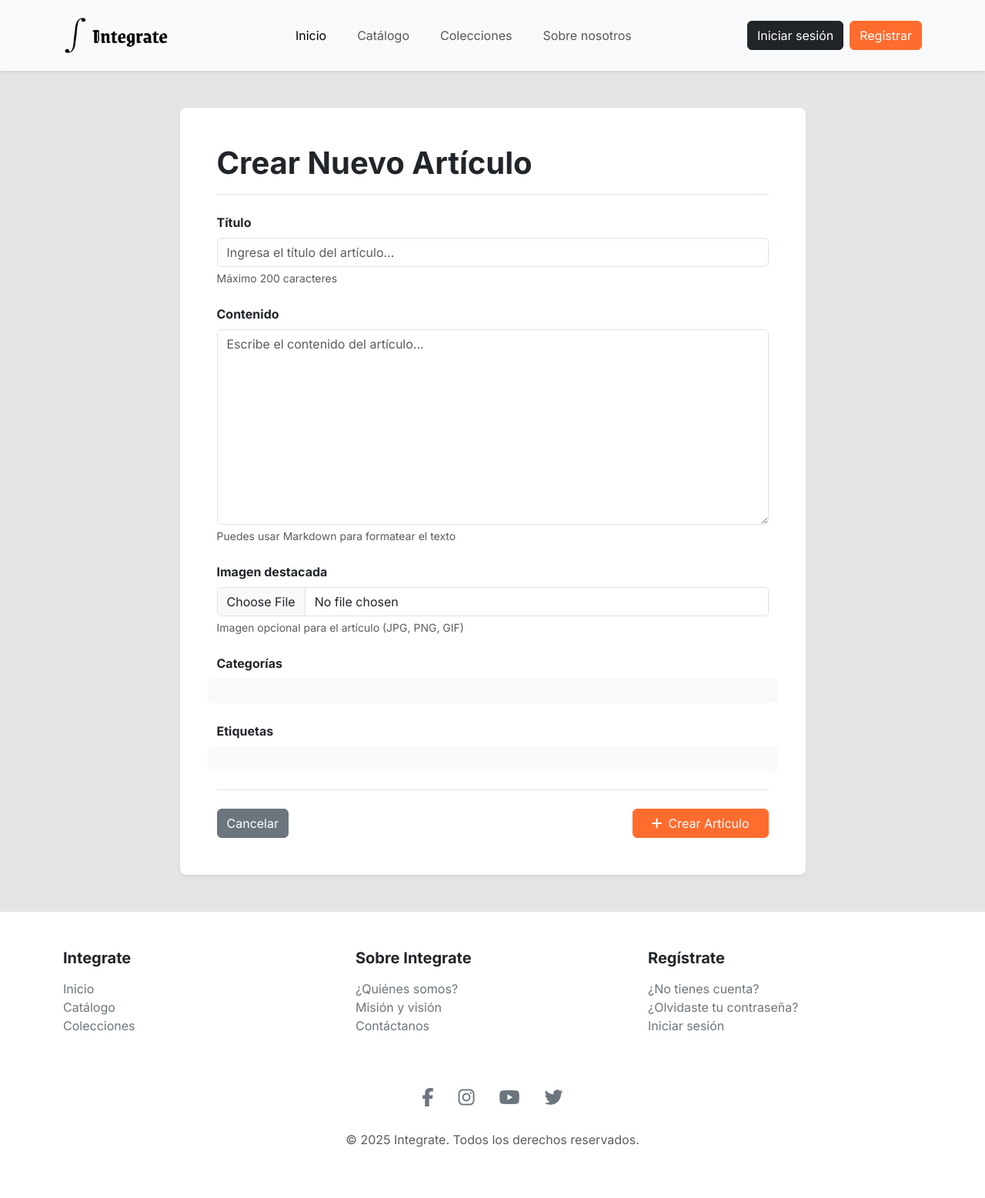
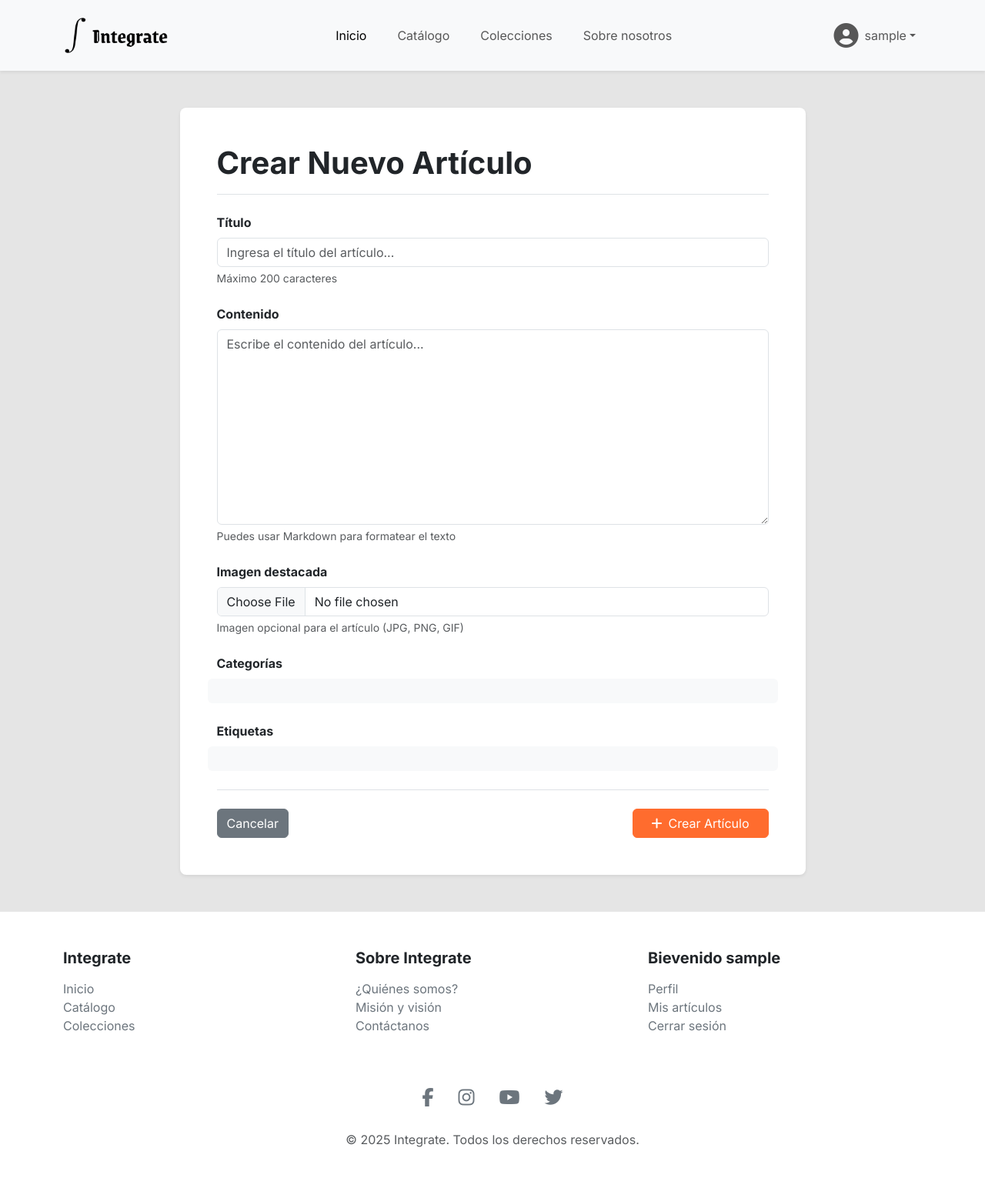
Before and after one commit to Glutix/blog-musical, a Django app: page /crear/ in a window 1280 px wide. Shown: the whole page at 77% size. Run offline with Django 5.2, Linux system fonts and the light colour scheme; the visitor is signed in with stand-in values (Sample User, id 1); data that the repository does not hold is empty.

Commit message:
Integracion de la app user_auth con blog

```diff
--- a/blog/templates/blog/base.html
+++ b/blog/templates/blog/base.html
@@ -2,29 +2,33 @@
 <!DOCTYPE html>
 <html lang="es">
   <head>
-    <meta charset="UTF-8">
-    <meta name="viewport" content="width=device-width, initial-scale=1.0">
-    <title>{% block title %}Blog Musical{% endblock %}</title>
-    <!-- Bootstrap CSS -->
-    <link href="https://cdn.jsdelivr.net/npm/bootstrap@5.3.3/dist/css/bootstrap.min.css" rel="stylesheet">
-    <!-- Font Awesome -->
-    <link rel="stylesheet" href="https://cdnjs.cloudflare.com/ajax/libs/font-awesome/6.5.1/css/all.min.css">
+    <meta charset="UTF-8" />
+    <meta name="viewport" content="width=device-width, initial-scale=1.0" />
+    <title>
+      {% block title %}
+        Blog Musical
+      {% endblock %}
+    </title>
 
-    <!-- Bloque para estilos adicionales de cada página -->
-    {% block head_extra %}{% endblock %}
+    <link href="https://cdn.jsdelivr.net/npm/bootstrap@5.3.3/dist/css/bootstrap.min.css" rel="stylesheet" />
+    <link rel="stylesheet" href="https://cdnjs.cloudflare.com/ajax/libs/font-awesome/6.5.1/css/all.min.css" />
+
+    {% block head_extra %}
+
+    {% endblock %}
     <style>
       /* Paleta de colores */
       :root {
         --color-texto: #000000;
-            --color-naranja: #FF6C2E;
-            --color-naranja-oscuro: #D25C2A;
-            --color-fondo-gris: #E5E5E5;
-            --color-fondo-claro: #FFFFFF;
+        --color-naranja: #ff6c2e;
+        --color-naranja-oscuro: #d25c2a;
+        --color-fondo-gris: #e5e5e5;
+        --color-fondo-claro: #ffffff;
       }
 
       body {
         background-color: var(--color-fondo-gris);
-            font-family: 'Inter', sans-serif; /* Se recomienda agregar la fuente para consistencia */
+        font-family: 'Inter', sans-serif;
       }
 
       /* Estilos personalizados para el navbar */
@@ -33,57 +37,99 @@
         border-color: var(--color-naranja);
         color: var(--color-fondo-claro);
       }
+
       .btn-orange:hover {
         background-color: var(--color-naranja-oscuro);
         border-color: var(--color-naranja-oscuro);
       }
+
       .navbar-brand img {
         height: 50px;
       }
 
       /* Estilos generales (puedes mantener los tuyos) */
-        .hero-section { max-width: 1500px; margin: 0 auto;  margin-top: -4rem; margin-bottom: -1rem; }
-        .carousel-image-container { height: 580px; overflow: hidden; }
-        .carousel-image-container img { width: 100%; height: 100%; object-fit: cover; }
-        .hero-section .hero-caption { top: 50%; transform: translateY(-75%); left: 50%;  }
-        .hero-section .hero-caption h5 { font-size: 2.5rem; text-shadow: 2px 2px 4px rgba(0, 0, 0, 10); }
-        .hero-section .hero-caption p { font-size: 1.2rem; }
-        .text-truncate-3-lines { display: -webkit-box; -webkit-line-clamp: 3; -webkit-box-orient: vertical; overflow: hidden; text-overflow: ellipsis; }
-        .card-img-top-container { height: 200px; overflow: hidden; position: relative; }
-        .card-img-top-container img { width: 100%; height: 100%; object-fit: cover; }
+      .hero-section {
+        max-width: 1500px;
+        margin: 0 auto;
+        margin-top: -4rem;
+        margin-bottom: -1rem;
+      }
+
+      .carousel-image-container {
+        height: 580px;
+        overflow: hidden;
+      }
+
+      .carousel-image-container img {
+        width: 100%;
+        height: 100%;
+        object-fit: cover;
+      }
+
+      .hero-section .hero-caption {
+        top: 50%;
+        transform: translateY(-75%);
+        left: 50%;
+      }
+
+      .hero-section .hero-caption h5 {
+        font-size: 2.5rem;
+        text-shadow: 2px 2px 4px rgba(0, 0, 0, 10);
+      }
+
+      .hero-section .hero-caption p {
+        font-size: 1.2rem;
+      }
+
+      .text-truncate-3-lines {
+        display: -webkit-box;
+        -webkit-line-clamp: 3;
+        line-clamp: 3;
+        -webkit-box-orient: vertical;
+        overflow: hidden;
+        text-overflow: ellipsis;
+      }
+
+      .card-img-top-container {
+        height: 200px;
+        overflow: hidden;
+        position: relative;
+      }
+
+      .card-img-top-container img {
+        width: 100%;
+        height: 100%;
+        object-fit: cover;
+      }
 
       /* Estilos del footer combinados y mejorados */
       .footer-link {
-            color: #6c757d; /* color de texto muted de Bootstrap */
+        color: #6c757d;
         text-decoration: none;
       }
+
       .footer-link:hover {
         color: var(--color-naranja) !important;
       }
+
       .social-icons a {
         color: #6c757d;
       }
+
       .social-icons a:hover {
         color: var(--color-naranja);
       }
+    </style>
+    <link rel="preconnect" href="https://fonts.googleapis.com" />
+    <link rel="preconnect" href="https://fonts.gstatic.com" crossorigin />
+    <link href="https://fonts.googleapis.com/css2?family=Inter:wght@400;500;700&display=swap" rel="stylesheet" />
+  </head>
 
-    </style>
-    <!-- Google Fonts (Recomendado para consistencia) -->
-    <link rel="preconnect" href="https://fonts.googleapis.com">
-    <link rel="preconnect" href="https://fonts.gstatic.com" crossorigin>
-    <link href="https://fonts.googleapis.com/css2?family=Inter:wght@400;500;700&display=swap" rel="stylesheet">
-</head>
   <body class="d-flex flex-column min-vh-100">
-
-    <!-- Navbar -->
     <nav class="navbar navbar-expand-lg navbar-light bg-light py-3 shadow-sm">
       <div class="container">
-            <a class="navbar-brand" href="/">
-                <img src="{% static 'img/logo.png' %}" alt="Integrate Logo">
-            </a>
-            <button class="navbar-toggler" type="button" data-bs-toggle="collapse" data-bs-target="#navbarNav" aria-controls="navbarNav" aria-expanded="false" aria-label="Toggle navigation">
-                <span class="navbar-toggler-icon"></span>
-            </button>
+        <a class="navbar-brand" href="/"><img src="{% static 'img/logo.png' %}" alt="Integrate Logo" /></a>
+        <button class="navbar-toggler" type="button" data-bs-toggle="collapse" data-bs-target="#navbarNav" aria-controls="navbarNav" aria-expanded="false" aria-label="Toggle navigation"><span class="navbar-toggler-icon"></span></button>
         <div class="collapse navbar-collapse justify-content-between" id="navbarNav">
           <ul class="navbar-nav mx-auto gap-4">
             <li class="nav-item">
@@ -99,50 +145,121 @@
               <a class="nav-link" href="#">Sobre nosotros</a>
             </li>
           </ul>
-                <div class="d-flex">
-                    <a href="{% url 'blog:simulate_login_default' %}" class="btn btn-dark me-2">Iniciar sesión </a>
-                    <a href="user/register/" class="btn btn-orange">Registrar</a>
-                </div>
+
+          <!-- Navbar user dropdown -->
+          <ul class="navbar-nav d-flex align-items-center">
+            {% if user.is_authenticated %}
+              <li class="nav-item dropdown">
+                <a class="nav-link dropdown-toggle d-flex align-items-center" href="#" id="navbarDropdownMenuLink" role="button" data-bs-toggle="dropdown" aria-expanded="false">
+                  <i class="fas fa-user-circle fa-2x me-2"></i>
+                  <span class="d-none d-lg-block">{{ user.username }}</span>
+                </a>
+                <ul class="dropdown-menu dropdown-menu-end" aria-labelledby="navbarDropdownMenuLink">
+                  <li>
+                    <a class="dropdown-item" href="{% url 'blog:mis_articulos' %}">Mis artículos</a>
+                  </li>
+                  <li>
+                    <a class="dropdown-item" href="#">Perfil</a>
+                  </li>
+                  <li>
+                    <hr class="dropdown-divider" />
+                  </li>
+                  <li>
+                    <a class="dropdown-item" href="{% url 'logout' %}">Cerrar sesión</a>
+                  </li>
+                </ul>
+              </li>
+            {% else %}
+              <li class="nav-item d-flex align-items-center">
+                <a href="{% url 'login' %}" class="btn btn-dark me-2">Iniciar sesión</a>
+                <a href="{% url 'register' %}" class="btn btn-orange">Registrar</a>
+              </li>
+            {% endif %}
+          </ul>
         </div>
       </div>
     </nav>
 
-    <!-- Contenido principal de la página -->
+    <!-- Contenido principal -->
     <main class="flex-shrink-0">
       <div class="container">
-            {% block content %}{% endblock %}
+        {% block content %}
+
+        {% endblock %}
       </div>
     </main>
 
-    <!-- Footer del Prototipo (Integrado) -->
+    <!-- Footer -->
     <footer class="mt-auto py-5" style="background-color: var(--color-fondo-claro);">
       <div class="container text-center text-muted">
         <div class="row text-start">
           <div class="col-md-4 mb-4">
             <h5 class="fw-bold text-dark mb-3">Integrate</h5>
             <ul class="list-unstyled">
-                        <li><a href="#" class="footer-link">Inicio</a></li>
-                        <li><a href="#" class="footer-link">Catálogo</a></li>
-                        <li><a href="#" class="footer-link">Colecciones</a></li>
+              <li>
+                <a href="#" class="footer-link">Inicio</a>
+              </li>
+              <li>
+                <a href="#" class="footer-link">Catálogo</a>
+              </li>
+              <li>
+                <a href="#" class="footer-link">Colecciones</a>
+              </li>
             </ul>
           </div>
           <div class="col-md-4 mb-4">
             <h5 class="fw-bold text-dark mb-3">Sobre Integrate</h5>
             <ul class="list-unstyled">
-                        <li><a href="#" class="footer-link">¿Quiénes somos?</a></li>
-                        <li><a href="#" class="footer-link">Misión y visión</a></li>
-                        <li><a href="#" class="footer-link">Contáctanos</a></li>
+              <li>
+                <a href="#" class="footer-link">¿Quiénes somos?</a>
+              </li>
+              <li>
+                <a href="#" class="footer-link">Misión y visión</a>
+              </li>
+              <li>
+                <a href="#" class="footer-link">Contáctanos</a>
+              </li>
             </ul>
           </div>
+
+
+          <!-- Vista custom -->
+          {% if user.is_authenticated %}
+          <div class="col-md-4 mb-4">
+            <h5 class="fw-bold text-dark mb-3">Bievenido <span>{{user.username}}<span/></h5>
+            <ul class="list-unstyled">
+              <li>
+                <a class="footer-link" href="#">Perfil</a>
+              </li>
+              <li>
+                <a class="footer-link" href="{% url 'blog:mis_articulos' %}">Mis artículos</a>
+              </li>
+              <li>
+                <a class="footer-link" href="{% url 'logout' %}">Cerrar sesión</a>
+              </li>
+            </ul>
+          </div>
+          {% else %}
           <div class="col-md-4 mb-4">
             <h5 class="fw-bold text-dark mb-3">Regístrate</h5>
             <ul class="list-unstyled">
-                        <li><a href="#" class="footer-link">¿No tienes cuenta?</a></li>
-                        <li><a href="#" class="footer-link">¿Olvidaste tu contraseña?</a></li>
-                        <li><a href="#" class="footer-link">Iniciar sesión</a></li>
+              <li>
+                <a href="{% url 'register' %}" class="footer-link">¿No tienes cuenta?</a>
+              </li>
+              <li>
+                <a href="#" class="footer-link">¿Olvidaste tu contraseña?</a>
+              </li>
+              <li>
+                <a href="{% url 'login' %}" class="footer-link">Iniciar sesión</a>
+              </li>
             </ul>
           </div>
+          {% endif %}
+
         </div>
+
+
+        <!-- Redes -->
         <div class="d-flex justify-content-center fs-4 my-4 social-icons">
           <a href="#" class="mx-3"><i class="fab fa-facebook-f"></i></a>
           <a href="#" class="mx-3"><i class="fab fa-instagram"></i></a>
@@ -153,7 +270,6 @@
       </div>
     </footer>
 
-    <!-- Scripts de Bootstrap -->
     <script src="https://cdn.jsdelivr.net/npm/bootstrap@5.3.3/dist/js/bootstrap.bundle.min.js"></script>
   </body>
 </html>
--- a/blog/urls.py
+++ b/blog/urls.py
@@ -1,23 +1,17 @@
-#blog/urls.py
+# blog/urls.py
 from django.urls import path
 from . import views
 
-app_name = 'blog'
+app_name = "blog"
 
 urlpatterns = [
     # URLs públicas
-    path('', views.article_list, name='article_list'),
-    path('articulo/<slug:slug>/', views.article_detail, name='article_detail'),
-
+    path("", views.article_list, name="article_list"),
+    path("articulo/<slug:slug>/", views.article_detail, name="article_detail"),
     # URLs protegidas para CRUD de artículos
-    path('crear/', views.article_create, name='article_create'),
-    path('editar/<slug:slug>/', views.article_edit, name='article_edit'),
-    path('eliminar/<slug:slug>/', views.article_delete, name='article_delete'),
-
+    path("crear/", views.article_create, name="article_create"),
+    path("editar/<slug:slug>/", views.article_edit, name="article_edit"),
+    path("eliminar/<slug:slug>/", views.article_delete, name="article_delete"),
     # URL para ver mis artículos
-    path('mis-articulos/', views.my_articles, name='my_articles'),
-
-    #! URL temporal para simulación de login (SOLO PARA DESARROLLO)
-    path('simular-login/<int:user_id>/', views.simulate_login, name='simulate_login'),
-    path('simular-login/', views.simulate_login, name='simulate_login_default'),
+    path("mis_articulos/", views.my_articles, name="mis_articulos"),
 ]
--- a/blog/views.py
+++ b/blog/views.py
@@ -1,4 +1,4 @@
-#blog/views.py
+# blog/views.py
 from django.shortcuts import render, get_object_or_404, redirect
 from django.contrib.auth.decorators import login_required
 from django.contrib.auth.models import User
@@ -8,6 +8,7 @@ from django.utils.text import slugify
 from .models import Article, Category, Tag
 from .forms import ArticleForm
 
+
 # Create your views here.
 # Vista para listar todos los artículos (pública)
 def article_list(request):
@@ -15,9 +16,9 @@ def article_list(request):
     Vista pública para mostrar todos los artículos ordenados por fecha de creación descendente.
     """
     # Obtener todos los artículos y ordenarlos por el campo 'created_at' de forma descendente
-    articles = Article.objects.all().order_by('-created_at')
+    articles = Article.objects.all().order_by("-created_at")
 
-    return render(request, 'blog/article_list.html', {'articles': articles})
+    return render(request, "blog/article_list.html", {"articles": articles})
 
 
 # Vista para mostrar un artículo específico (pública)
@@ -31,30 +32,27 @@ def article_detail(request, slug):
     # Registrar vista por IP única
     if request.user.is_authenticated:
         from .models import ArticleView
+
         ip_address = get_client_ip(request)
 
         # Verificar si ya existe una vista de este usuario/IP para este artículo
         existing_view = ArticleView.objects.filter(
-            user=request.user,
-            article=article,
-            ip_adress=ip_address
+            user=request.user, article=article, ip_adress=ip_address
         ).first()
 
         if not existing_view:
             ArticleView.objects.create(
-                user=request.user,
-                article=article,
-                ip_adress=ip_address
+                user=request.user, article=article, ip_adress=ip_address
             )
 
     # Obtener comentarios del artículo
     comments = article.comment_set.all()
 
     context = {
-        'article': article,
-        'comments': comments,
+        "article": article,
+        "comments": comments,
     }
-    return render(request, 'blog/article_detail.html', context)
+    return render(request, "blog/article_detail.html", context)
 
 
 # Vista para crear un nuevo artículo (protegida)
@@ -64,7 +62,7 @@ def article_create(request):
     Vista protegida para crear un nuevo artículo.
     Solo usuarios autenticados pueden crear artículos.
     """
-    if request.method == 'POST':
+    if request.method == "POST":
         form = ArticleForm(request.POST, request.FILES)
         if form.is_valid():
             article = form.save(commit=False)
@@ -85,15 +83,16 @@ def article_create(request):
             article.save()
             form.save_m2m()  # Guardar relaciones ManyToMany (categorías y tags)
 
-            messages.success(request, 'Artículo creado exitosamente.')
-            return redirect('blog:article_detail', slug=article.slug)
+            messages.success(request, "Artículo creado exitosamente.")
+            return redirect("blog:article_detail", slug=article.slug)
     else:
         form = ArticleForm()
 
-    return render(request, 'blog/article_form.html', {
-        'form': form,
-        'title': 'Crear Nuevo Artículo'
-    })
+    return render(
+        request,
+        "blog/article_form.html",
+        {"form": form, "title": "Crear Nuevo Artículo"},
+    )
 
 
 # Vista para editar un artículo existente (protegida)
@@ -107,22 +106,26 @@ def article_edit(request, slug):
 
     # Verificar que el usuario actual sea el autor del artículo
     if article.user != request.user:
-        messages.error(request, 'No tienes permisos para editar este artículo.')
+        messages.error(request, "No tienes permisos para editar este artículo.")
         return HttpResponseForbidden("No tienes permisos para editar este artículo.")
 
-    if request.method == 'POST':
+    if request.method == "POST":
         form = ArticleForm(request.POST, request.FILES, instance=article)
         if form.is_valid():
             updated_article = form.save(commit=False)
 
             # Si el título cambió, actualizar el slug
-            if 'title' in form.changed_data:
+            if "title" in form.changed_data:
                 new_slug = slugify(updated_article.title)
                 if new_slug != article.slug:
                     # Verificar que el nuevo slug sea único
                     original_slug = new_slug
                     counter = 1
-                    while Article.objects.filter(slug=new_slug).exclude(pk=article.pk).exists():
+                    while (
+                        Article.objects.filter(slug=new_slug)
+                        .exclude(pk=article.pk)
+                        .exists()
+                    ):
                         new_slug = f"{original_slug}-{counter}"
                         counter += 1
                     updated_article.slug = new_slug
@@ -130,16 +133,16 @@ def article_edit(request, slug):
             updated_article.save()
             form.save_m2m()  # Guardar relaciones ManyToMany
 
-            messages.success(request, 'Artículo actualizado exitosamente.')
-            return redirect('blog:article_detail', slug=updated_article.slug)
+            messages.success(request, "Artículo actualizado exitosamente.")
+            return redirect("blog:article_detail", slug=updated_article.slug)
     else:
         form = ArticleForm(instance=article)
 
-    return render(request, 'blog/article_form.html', {
-        'form': form,
-        'article': article,
-        'title': f'Editar: {article.title}'
-    })
+    return render(
+        request,
+        "blog/article_form.html",
+        {"form": form, "article": article, "title": f"Editar: {article.title}"},
+    )
 
 
 # Vista para borrar un artículo (protegida)
@@ -153,19 +156,19 @@ def article_delete(request, slug):
 
     # Verificar que el usuario actual sea el autor del artículo
     if article.user != request.user:
-        messages.error(request, 'No tienes permisos para eliminar este artículo.')
+        messages.error(request, "No tienes permisos para eliminar este artículo.")
         return HttpResponseForbidden("No tienes permisos para eliminar este artículo.")
 
-    if request.method == 'POST':
+    if request.method == "POST":
         article_title = article.title
         article.delete()
-        messages.success(request, f'El artículo "{article_title}" ha sido eliminado exitosamente.')
+        messages.success(
+            request, f'El artículo "{article_title}" ha sido eliminado exitosamente.'
+        )
         # Se ha cambiado la redirección para que apunte a la página de los artículos del usuario
-        return redirect('blog:my_articles')
+        return redirect("blog:my_articles")
 
-    return render(request, 'blog/article_confirm_delete.html', {
-        'article': article
-    })
+    return render(request, "blog/article_confirm_delete.html", {"article": article})
 
 
 # Vista para mostrar los artículos del usuario actual
@@ -175,9 +178,7 @@ def my_articles(request):
     Vista protegida para mostrar los artículos del usuario logueado
     """
     articles = Article.objects.filter(user=request.user)
-    return render(request, 'blog/my_articles.html', {
-        'articles': articles
-    })
+    return render(request, "blog/my_articles.html", {"articles": articles})
 
 
 # Función auxiliar para obtener la IP del cliente
@@ -185,26 +186,9 @@ def get_client_ip(request):
     """
     Función auxiliar para obtener la IP real del cliente
     """
-    x_forwarded_for = request.META.get('HTTP_X_FORWARDED_FOR')
+    x_forwarded_for = request.META.get("HTTP_X_FORWARDED_FOR")
     if x_forwarded_for:
-        ip = x_forwarded_for.split(',')[0]
+        ip = x_forwarded_for.split(",")[0]
     else:
-        ip = request.META.get('REMOTE_ADDR')
+        ip = request.META.get("REMOTE_ADDR")
     return ip
-
-
-#! SIMULACIÓN DE LOGIN ESTÁTICO PARA TESTING
-def simulate_login(request, user_id=1):
-    """
-    Vista temporal para simular login estático durante desarrollo
-    NOTA: Eliminar esta función en producción
-    """
-    from django.contrib.auth import login
-    try:
-        user = User.objects.get(pk=user_id)
-        login(request, user)
-        messages.success(request, f'Login simulado como {user.username}')
-        return redirect('blog:article_list')
-    except User.DoesNotExist:
-        messages.error(request, 'Usuario no encontrado para login simulado')
-        return redirect('blog:article_list')
--- a/user_auth/views.py
+++ b/user_auth/views.py
@@ -33,7 +33,7 @@ def login_view(request):
             user = form.get_user()
             print(user)
             login(request, user)
-            return redirect("index")
+            return redirect("/")
     else:
         form = CustomLoginForm()
 
@@ -43,4 +43,4 @@ def login_view(request):
 @login_required
 def logout_view(request):
     logout(request)
-    return redirect("login")
+    return redirect("/")
```
Also changed, not shown: blog/apps.py (+40 -12 lines), blog/templates/blog/article_detail.html (+21 -19 lines), blog/templates/blog/article_list.html (+26 -12 lines), blog/templates/blog/base2.html (deleted, +0 -100 lines), config/settings.py (+10 -7 lines). Lines whose indentation alone changed are shown as unchanged.
